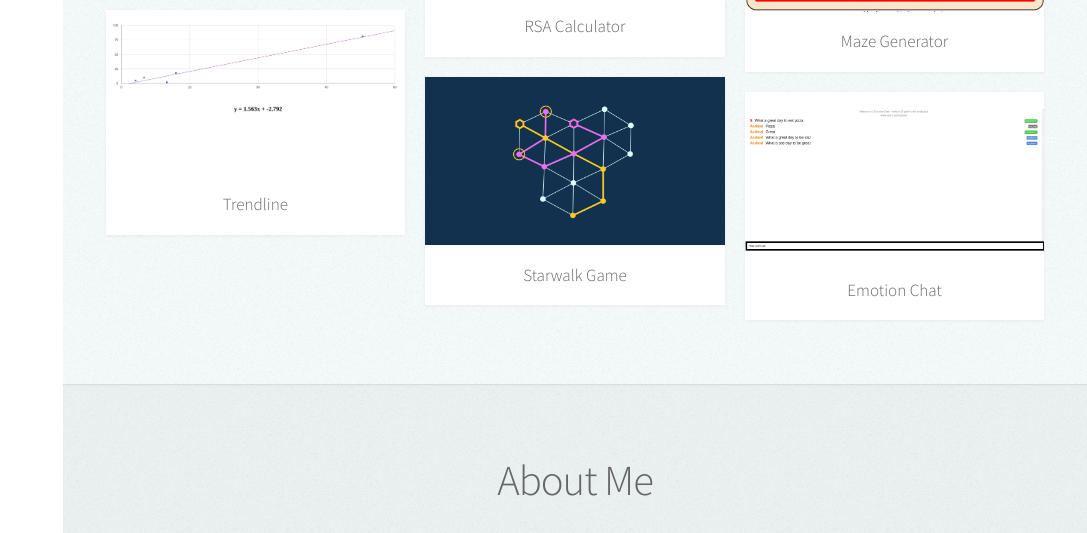
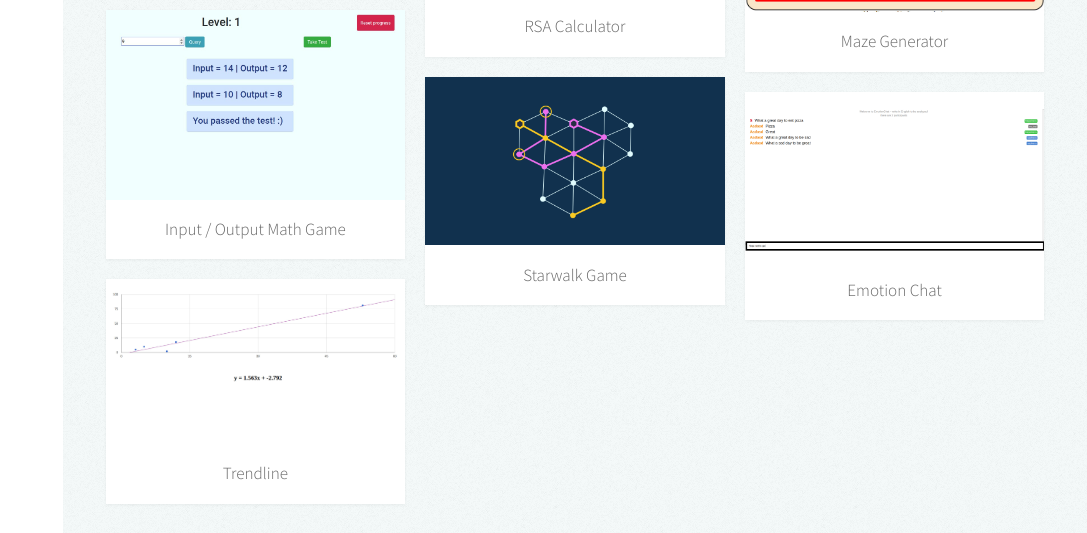
Before and after one commit to markin2000/liranmarkin.com, a plain HTML site: page index.html in a window 1280 px wide. Shown: the part 1059-1592 px from the top of the page, without its empty margins (193-1280 px from the left). Drawn offline with Linux system fonts and the light colour scheme.

Commit message:
add Input / Output game

```diff
--- a/index.html
+++ b/index.html
@@ -94,6 +94,12 @@
 										<a href="./fsm/index.html" class="image fit"><img src="images/fsm.jpg" alt="fsm" />
 										<header>
 											<h3>Finite State Machine Tool</h3>
+										</header></a>
+									</article>
+									<article class="item">
+										<a href="./input_output/index.html" class="image fit"><img src="images/input_output.jpg" alt="input_output" />
+										<header>
+											<h3>Input / Output Math Game</h3>
 										</header></a>
 									</article>
 									<article class="item">
```
Also changed, not shown: images/input_output.jpg (added).
